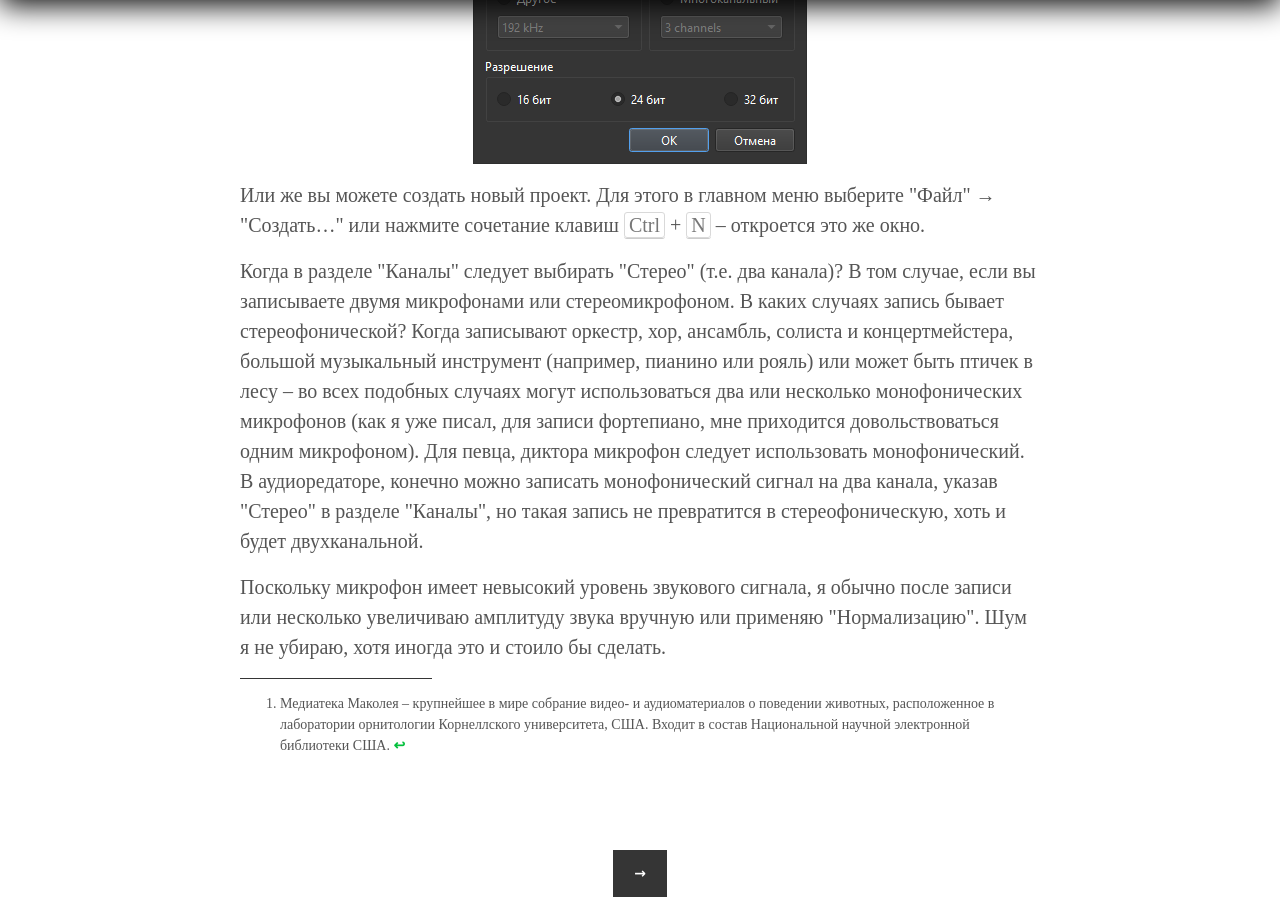
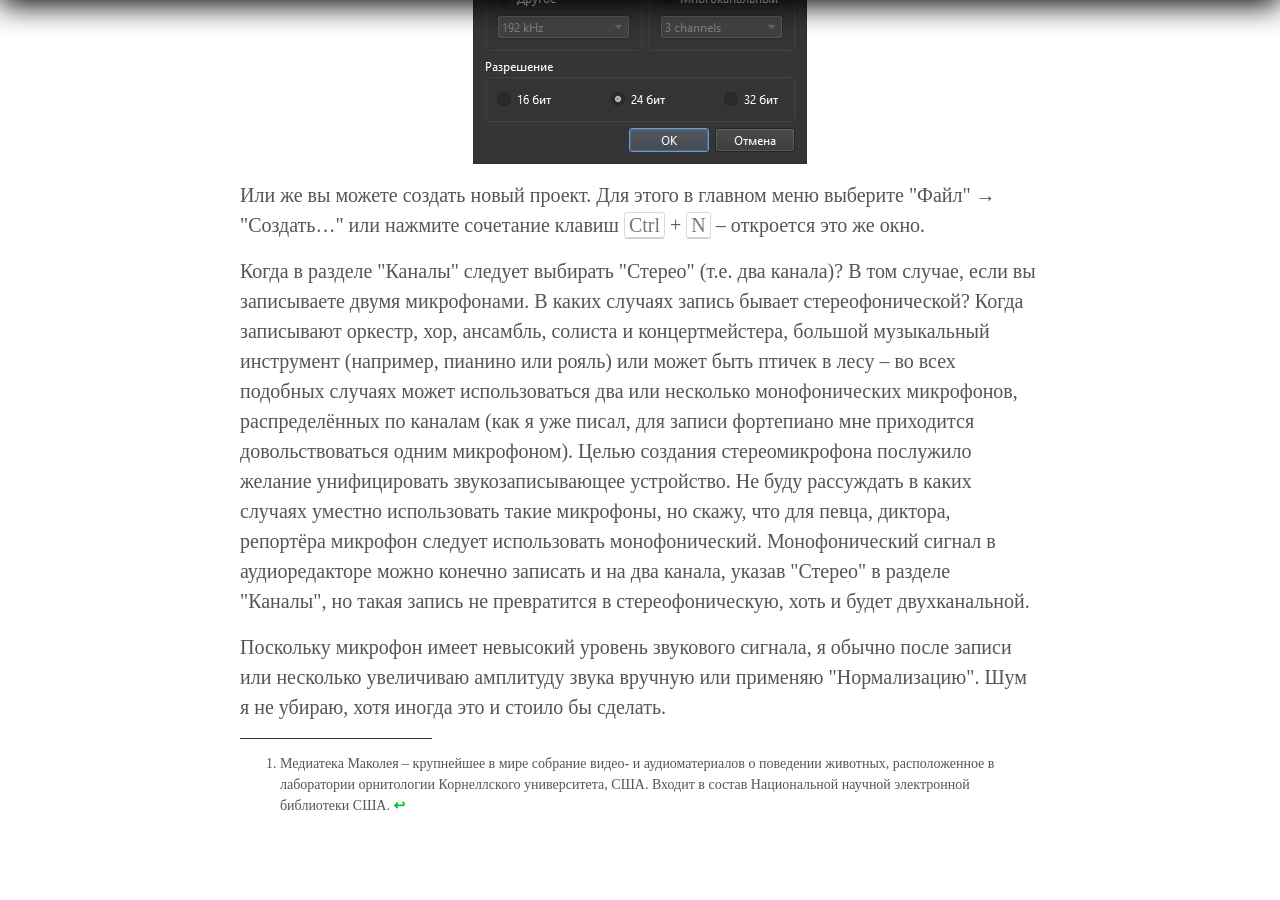
Before and after one commit to postolny/postolny.github.io, a Jekyll site: the page built from _posts/2023-03-07-ocenaudio.md, in a window 1280 px wide and 900 px high, scrolled down 14957 px. Built offline with Jekyll 4.4.1, drawn with Linux system fonts in a browser that asks for light colours.

Commit message:
Add files via upload

```diff
--- a/_posts/2023-03-07-ocenaudio.md
+++ b/_posts/2023-03-07-ocenaudio.md
@@ -148,7 +148,7 @@
 
 Или же вы можете создать новый проект. Для этого в главном меню выберите "Файл" → "Создать..." или нажмите сочетание клавиш <kbd>Ctrl</kbd> + <kbd>N</kbd> – откроется это же окно.
 
-Когда в разделе "Каналы" следует выбирать "Стерео" (т.е. два канала)? В том случае, если вы записываете двумя микрофонами или стереомикрофоном. В каких случаях запись бывает стереофонической? Когда записывают оркестр, хор, ансамбль, солиста и концертмейстера, большой музыкальный инструмент (например, пианино или рояль) или может быть птичек в лесу – во всех подобных случаях могут использоваться два или несколько монофонических микрофонов (как я уже писал, для записи фортепиано, мне приходится довольствоваться одним микрофоном). Для певца, диктора микрофон следует использовать монофонический. В аудиоредаторе, конечно можно записать монофонический сигнал на два канала, указав "Стерео" в разделе "Каналы", но такая запись не превратится в стереофоническую, хоть и будет двухканальной.
+Когда в разделе "Каналы" следует выбирать "Стерео" (т.е. два канала)? В том случае, если вы записываете двумя микрофонами. В каких случаях запись бывает стереофонической? Когда записывают оркестр, хор, ансамбль, солиста и концертмейстера, большой музыкальный инструмент (например, пианино или рояль) или может быть птичек в лесу – во всех подобных случаях может использоваться два или несколько монофонических микрофонов, распределённых по каналам (как я уже писал, для записи фортепиано мне приходится довольствоваться одним микрофоном). Целью создания стереомикрофона послужило желание унифицировать звукозаписывающее устройство. Не буду рассуждать в каких случаях уместно использовать такие микрофоны, но скажу, что для певца, диктора, репортёра микрофон следует использовать монофонический. Монофонический сигнал в аудиоредакторе можно конечно записать и на два канала, указав "Стерео" в разделе "Каналы", но такая запись не превратится в стереофоническую, хоть и будет двухканальной.
 
 Поскольку микрофон имеет невысокий уровень звукового сигнала, я обычно после записи или несколько увеличиваю амплитуду звука вручную или применяю "Нормализацию". Шум я не убираю, хотя иногда это и стоило бы сделать.
 
```
